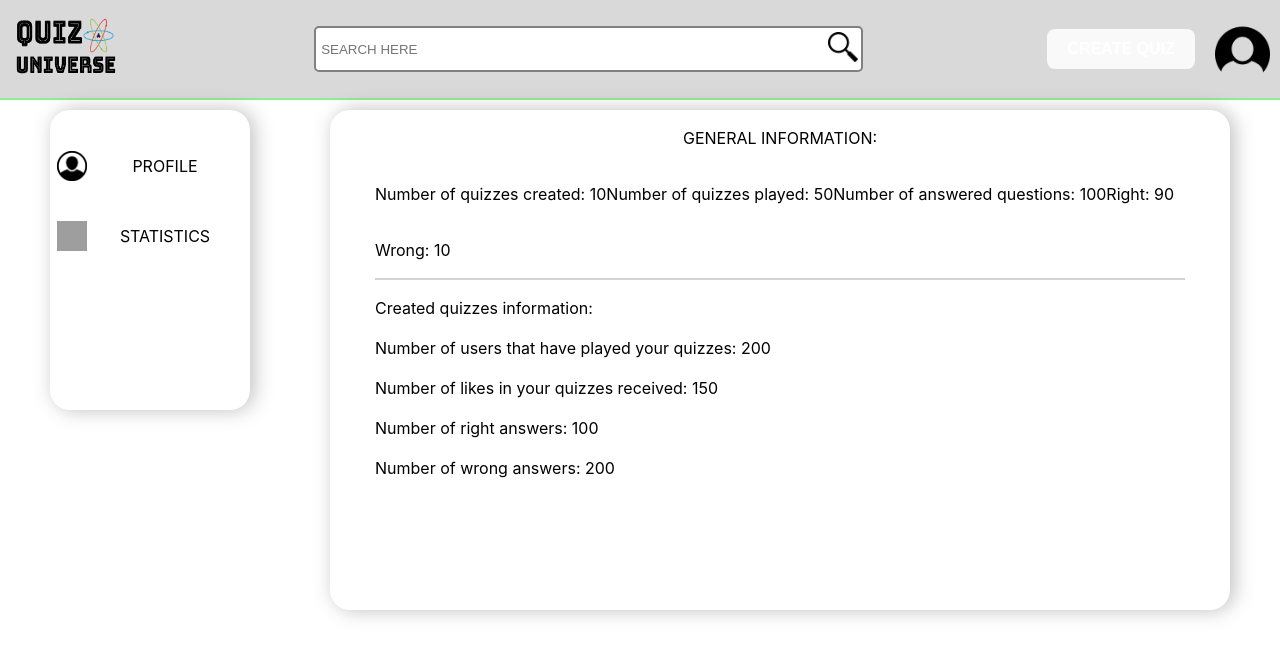
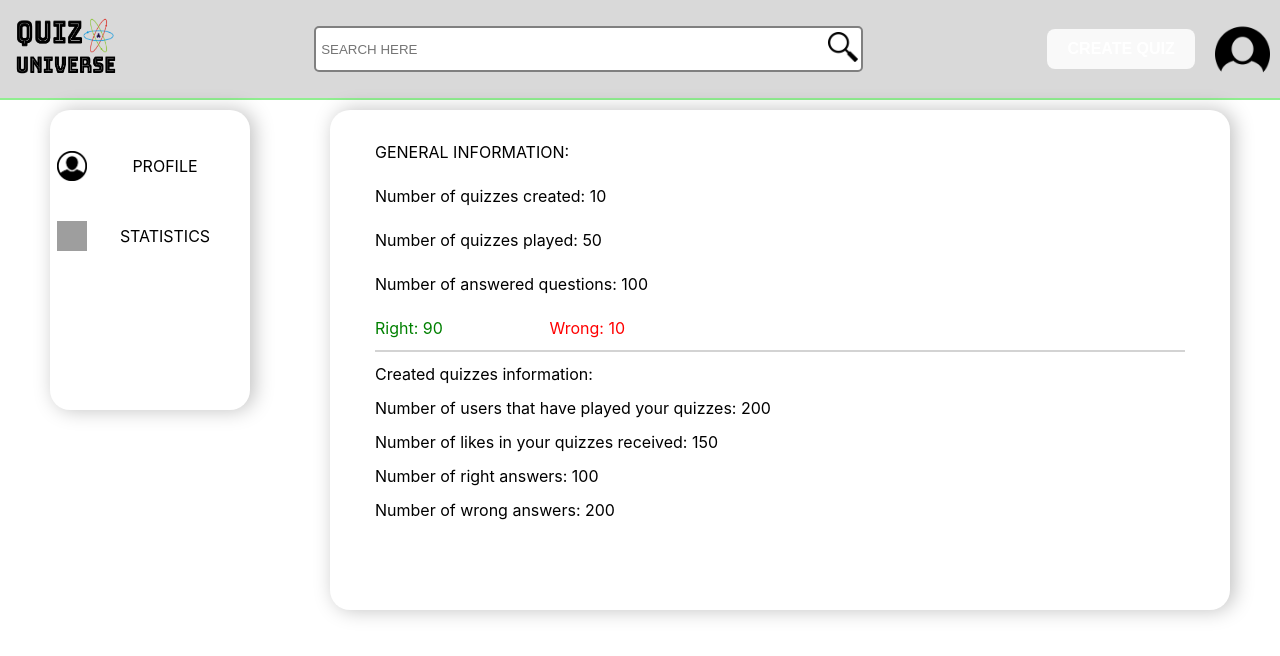
Before and after one commit to rafaelFacundo/quiz_site, a React (Vite) app: page /settings in a window 1280 px wide. Shown: the top 656 px of the page. Built offline with nearby package versions, Linux system fonts and the light colour scheme; grey boxes are pictures that could not be loaded; a web font is replaced by a local one.

Commit message:
statistics component done

```diff
--- a/src/pages/SettingsPage/components/Statistics/index.jsx
+++ b/src/pages/SettingsPage/components/Statistics/index.jsx
@@ -4,7 +4,8 @@
     GeneralInfoDiv,
     ContentDiv,
     QuizzesInformation,
-    Text
+    Text,
+    RightAndWrongDiv
 } from "./styles";
 import { Image } from "../../../../components/styles";
 
@@ -12,13 +13,17 @@
     return(
         <MainContent>
             <ContentDiv>
-                <Text>GENERAL INFORMATION: </Text>
+
                 <GeneralInfoDiv>
+                    <Text>GENERAL INFORMATION: </Text>
                     <Text>Number of quizzes created: 10</Text>
                     <Text>Number of quizzes played: 50</Text>
                     <Text>Number of answered questions: 100</Text>
-                    <Text textColor={"green"}>Right: 90</Text>
-                    <Text textColor={"red"}>Wrong: 10</Text>
+                    <RightAndWrongDiv>
+                        <Text textColor={"green"}>Right: 90</Text>
+                        <Text textColor={"red"}>Wrong: 10</Text>
+                    </RightAndWrongDiv>
+
                 </GeneralInfoDiv>
                 <QuizzesInformation>
                     <Text textWidth={"100%"} alignItems={"flex-start"} >Created quizzes information: </Text>
--- a/src/pages/SettingsPage/components/Statistics/styles.js
+++ b/src/pages/SettingsPage/components/Statistics/styles.js
@@ -10,6 +10,7 @@
 const GeneralInfoDiv = styled.div`
     display: flex;
     flex-wrap: wrap;
+    flex-direction: column;
     border-bottom: 2px solid lightgray;
     width: 90%;
 `;
@@ -20,17 +21,29 @@
     align-items: center;
     flex-direction: column;
     justify-content: flex-start;
+    box-sizing: border-box;
+    padding-top: 20px;
 `;
 const QuizzesInformation = styled.div`
     width: 90%;
 `;
 const Text = styled.p`
-    color: black;
+    color: ${props => props.textColor || "black"};
+    margin-bottom: 10px;
+    margin-top: 10px;
 `;
+
+const RightAndWrongDiv = styled.div`
+    display: flex;
+    align-items: center;
+    justify-content: space-between;
+    width: 250px;
+`
 export {
     MainContent,
     GeneralInfoDiv,
     ContentDiv,
     QuizzesInformation,
-    Text
+    Text,
+    RightAndWrongDiv
 }
```
